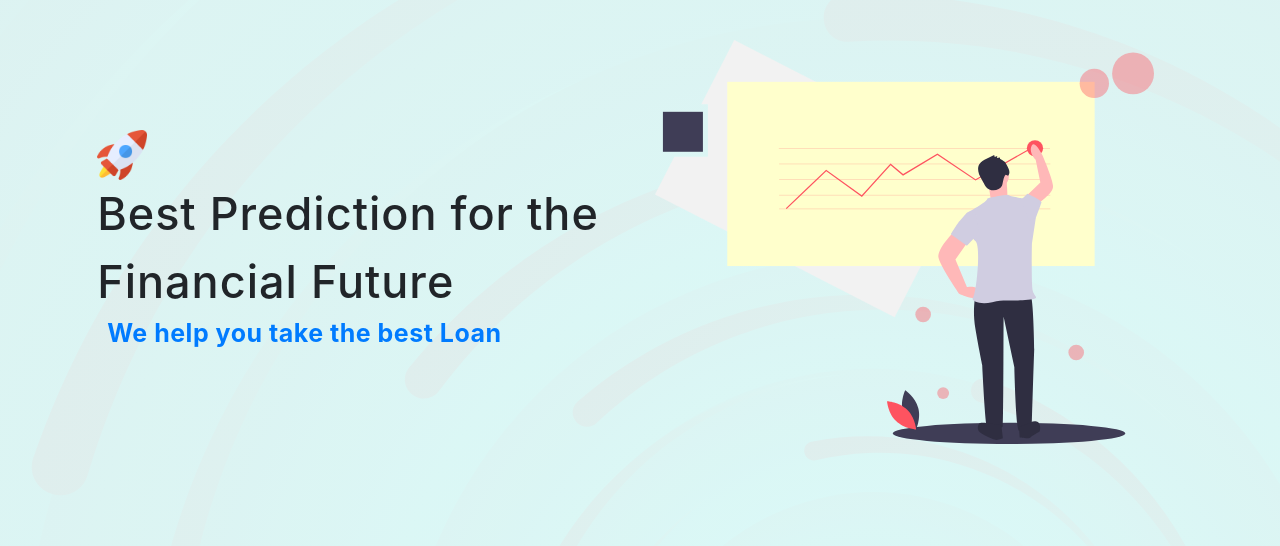
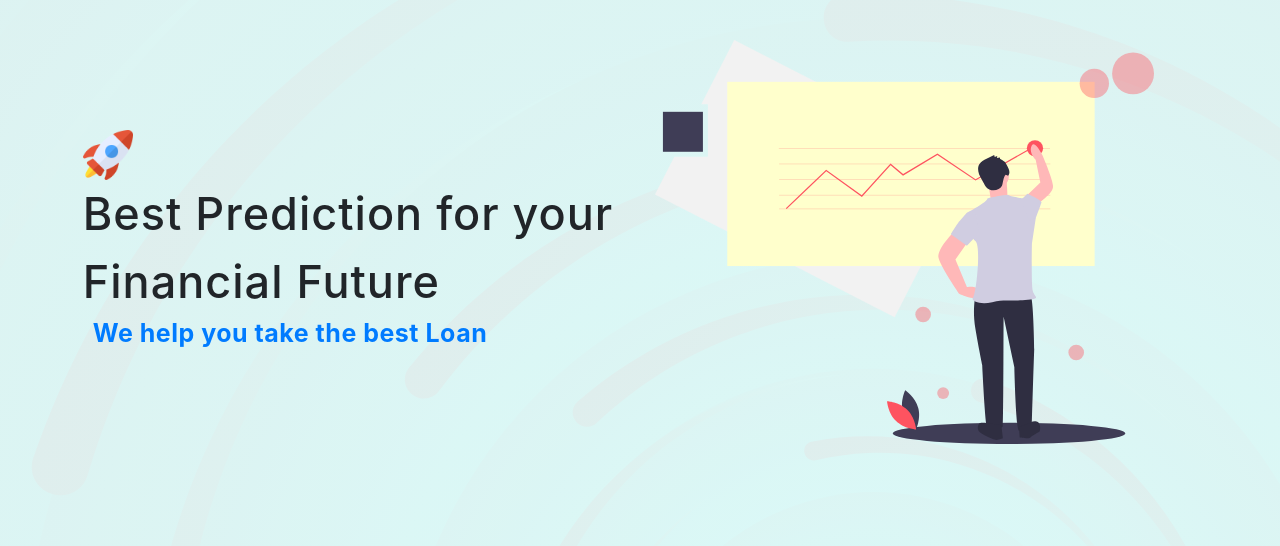
Before and after one commit to Swapnil10-code/Loan_Approval_Predictor, a Flask app: page / in a window 1280 px wide. Shown: the part 68-614 px from the top of the page. Run offline with Flask 2, Linux system fonts and the light colour scheme; parts of the project's set-up code (start-up, migrations or seed data) failed here and were passed over; some libraries are stand-ins or nearby versions.

Commit message:
Change in text

```diff
--- a/templates/index.html
+++ b/templates/index.html
@@ -39,7 +39,7 @@
                         <img src="{{ url_for('static' , filename='images/rocket.png') }}" class="rocket_img">
                         <br>
                         <span class="main_text">
-                            Best Prediction for the <br> Financial Future
+                            Best Prediction for your <br> Financial Future
                         </span>
                         <br>
                         <span class="small_text text-primary">
```
